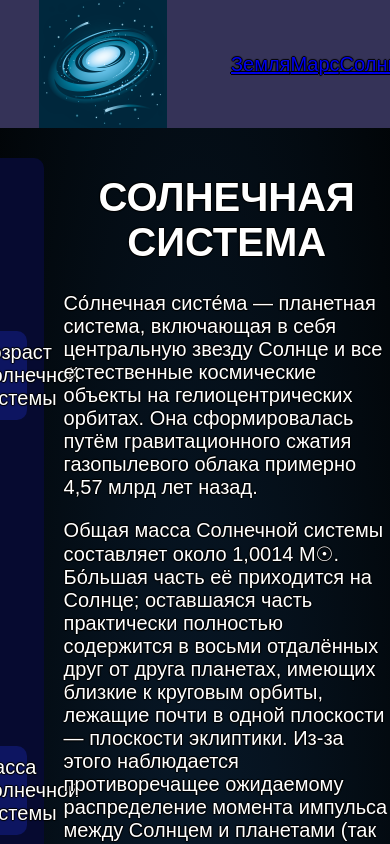
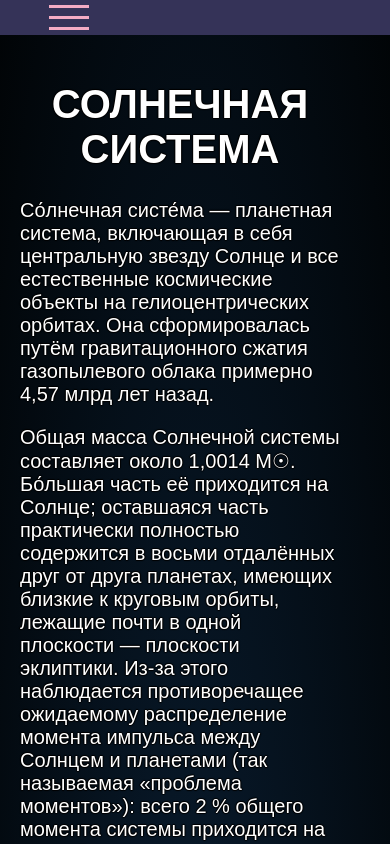
Before and after one commit to A1exanderKorn/SolarSystem, a Vue app: page / in a window 390 px wide. Shown: the top 844 px of the page. Built offline with nearby package versions, Linux system fonts and the light colour scheme.

Commit message:
mobileVersion finished

```diff
--- a/src/App.vue
+++ b/src/App.vue
@@ -25,9 +25,9 @@ const planet = computed(() => {
 
 const rootClass = computed(() => (planet.value ? planet.value.name : "default"));
 
-const isMobile = ref(window.innerWidth < 1000);
+const isMobile = ref(window.innerWidth < 1100);
 const updateSize = () => {
-  isMobile.value = window.innerWidth < 1000;
+  isMobile.value = window.innerWidth < 1100;
 };
 window.addEventListener("resize", updateSize);
 
--- a/src/components/Header.vue
+++ b/src/components/Header.vue
@@ -1,8 +1,8 @@
 <template>
   <header class="header">
-    <div id="burg" v-if="mobile" class="burger menu" onclick="burger()">
-      <span id="fi">
-        <span id="se"></span>
+    <div v-if="isMobile" :class="burgerClasses" @click="burger()">
+      <span class="firstLine">
+        <span class="secondLine"></span>
       </span>
     </div>
 
@@ -16,12 +16,96 @@
         </router-link>
       </div>
     </nav>
+    <nav class="burgerNav" v-if="burgerClasses === 'burger cross'">
+      <div class="ul burgerUl">
+        <router-link to="/"> На главную </router-link>
+        <router-link v-for="planet in planets" :key="planet.name" :to="'/planet/' + planet.name">
+          {{ planet.title }}
+        </router-link>
+      </div>
+    </nav>
   </header>
 </template>
 
 <script setup>
-import { ref } from "vue";
+import { inject, ref, watch } from "vue";
 import planets from "@/data/planets";
+
+const isMobile = ref(inject("isMobile"));
+let burgerClasses = ref("burger menu");
+
+watch(isMobile, (newValue) => {
+  if (!newValue) {
+    burgerClasses.value = "burger menu";
+  }
+});
+
+function burger() {
+  burgerClasses.value = burgerClasses.value === "burger menu" ? "burger cross" : "burger menu";
+}
 </script>
 
-<style></style>
+<style scoped>
+.burger {
+  position: relative;
+  width: 40px;
+  height: 35px;
+  display: block;
+  margin-left: 10px;
+}
+.burger .secondLine,
+.burger .firstLine::after,
+.burger .firstLine::before {
+  transition: 0.5s;
+  height: 3px;
+  width: 100%;
+  position: absolute;
+  background: #f4acc4;
+  margin: 0 auto;
+}
+.burger .secondLine {
+  top: 16px;
+}
+.burger .firstLine::after {
+  content: "";
+  bottom: 5px;
+}
+.burger .firstLine::before {
+  content: "";
+  top: 5px;
+}
+.burger {
+  cursor: pointer;
+}
+
+.burger.cross .secondLine {
+  opacity: 0;
+  transition: 0.5s;
+}
+.burger.cross > .firstLine::before {
+  transform: rotate(45deg);
+  top: 16px;
+  transition: 0.4s;
+}
+.burger.cross > .firstLine::after {
+  transform: rotate(-45deg);
+  bottom: 16px;
+  transition: 0.4s;
+}
+
+.burgerUl {
+  height: auto;
+  display: flex;
+  flex-direction: column;
+  align-items: center;
+  justify-content: flex-start;
+  gap: 20px;
+}
+
+.burgerUl a {
+  padding: 12px 24px;
+  text-decoration: none; /* Убираем подчеркивание */
+  border-radius: 8px;
+  width: 200px;
+}
+</style>
--- a/src/components/Sidebar.vue
+++ b/src/components/Sidebar.vue
@@ -1,5 +1,5 @@
 <template>
-  <div class="sidebar">
+  <div class="sidebar" v-if="!isMobile">
     <a @click="showInfo('age')">Возраст Солнечной системы</a>
     <a @click="showInfo('mass')">Масса Солнечной системы</a>
     <a @click="showInfo('nearestStar')">Ближайшая звезда</a>
@@ -14,7 +14,7 @@
 
 <script setup lang="ts">
 import { useSolarSystem } from "@/data/useSolarSystem";
-import { ref } from "vue";
+import { ref, inject } from "vue";
 
 const solarSystem = useSolarSystem();
 const activeInfo = ref("");
@@ -22,6 +22,8 @@ const activeInfo = ref("");
 function showInfo(info: keyof typeof solarSystem) {
   activeInfo.value = activeInfo.value == solarSystem[info] ? "" : solarSystem[info];
 }
+
+const isMobile = ref(inject("isMobile"));
 </script>
 
 <style scoped>
```
